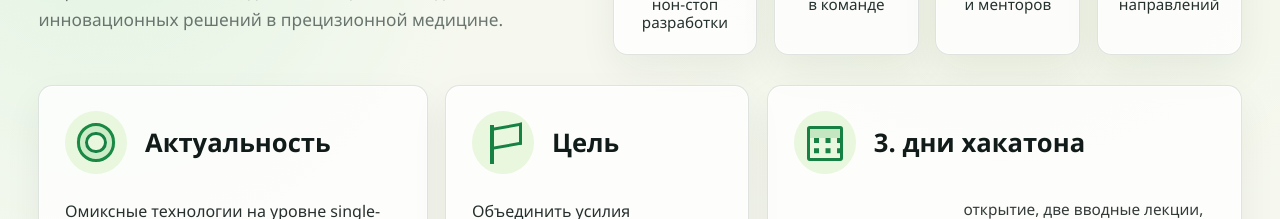
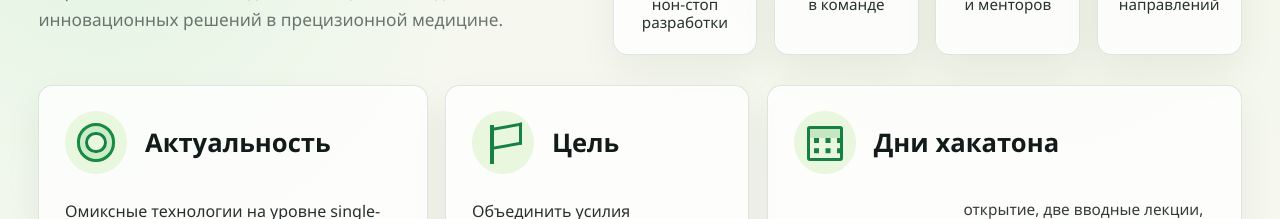
Before and after one commit to saitnado/my-site, a React (Vite) app: page / in a window 1280 px wide. Shown: the part 1020-1239 px from the top of the page. Built offline with nearby package versions, Linux system fonts and the light colour scheme.

Commit message:
add dfg page styles

```diff
--- a/src/App.jsx
+++ b/src/App.jsx
@@ -343,7 +343,7 @@ function App() {
             <article className="about-info-card about-days">
               <div className="about-card-title">
                 <span className="about-card-icon about-card-icon-calendar" aria-hidden="true" />
-                <h3>3. дни хакатона</h3>
+                <h3>Дни хакатона</h3>
               </div>
               <div className="about-days-list">
                 {hackathonDays.map((item) => (
```
